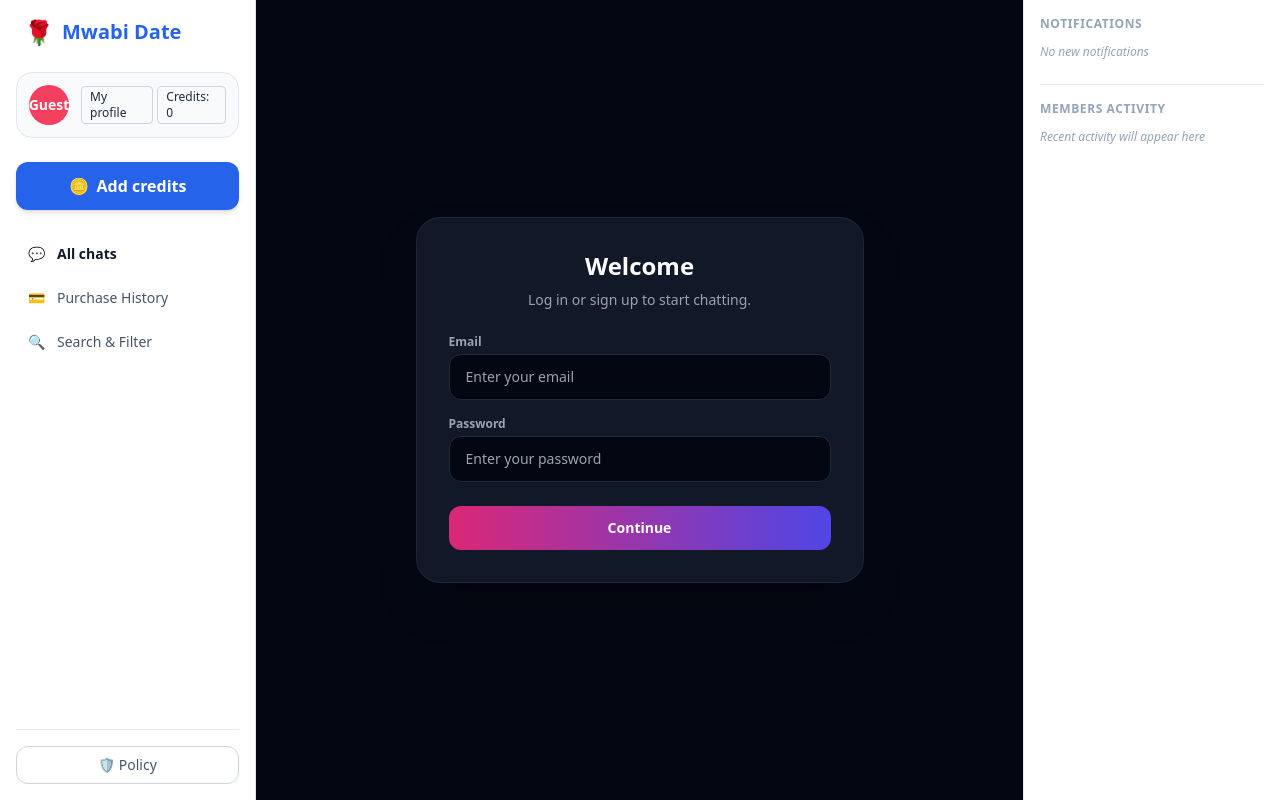
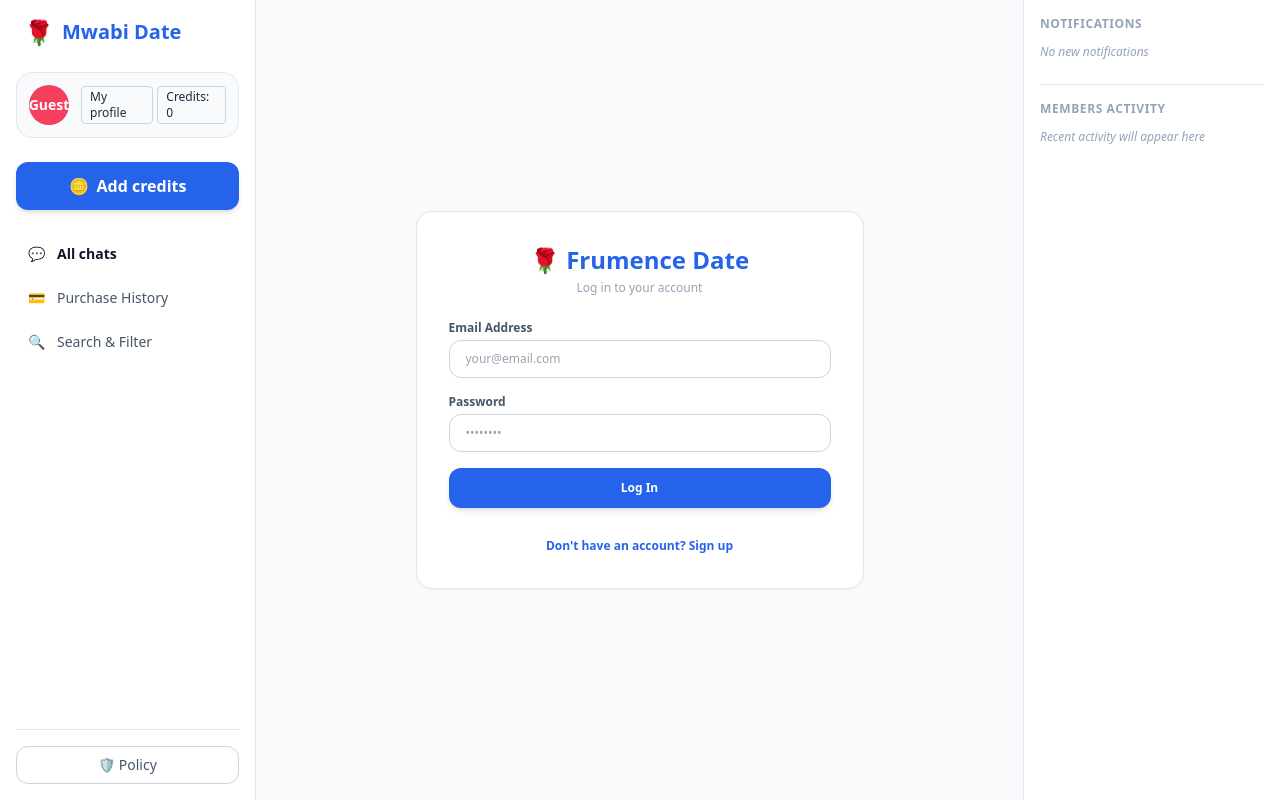
Before and after one commit to Tumuna-max/sturdy-funicular, a Next.js app: page /login in a window 1280 px wide. Built offline with nearby package versions, Linux system fonts and the light colour scheme; no server answers.

Commit message:
Update page.js

```diff
--- a/app/login/page.js
+++ b/app/login/page.js
@@ -12,71 +12,81 @@ const supabase = createClient(
 export default function LoginPage() {
   const [email, setEmail] = useState('');
   const [password, setPassword] = useState('');
-  const [loading, setLoading] = useState(false);
+  const [isSignUp, setIsSignUp] = useState(false);
   const router = useRouter();
 
   const handleAuth = async (e) => {
     e.preventDefault();
-    setLoading(true);
-
-    // Try signing in first
-    const { error: signInError } = await supabase.auth.signInWithPassword({ email, password });
-
-    if (signInError) {
-      // If sign in fails, try signing up automatically
-      const { error: signUpError } = await supabase.auth.signUp({ email, password });
-      if (signUpError) {
-        alert(signUpError.message);
-      } else {
-        alert('Account created and logged in successfully!');
-        router.push('/');
+    if (isSignUp) {
+      const { error } = await supabase.auth.signUp({
+        email,
+        password,
+        options: { data: { credits: 20, operator_slots: 20 } }
+      });
+      if (error) alert(error.message);
+      else {
+        alert('Account created successfully! You can now log in.');
+        setIsSignUp(false);
       }
     } else {
-      alert('Logged in successfully!');
-      router.push('/');
+      const { error } = await supabase.auth.signInWithPassword({ email, password });
+      if (error) alert(error.message);
+      else {
+        router.push('/');
+        router.refresh();
+      }
     }
-    setLoading(false);
   };
 
   return (
-    <div className="min-h-screen bg-gray-950 text-white flex items-center justify-center p-6">
-      <div className="max-w-md w-full bg-gray-900 border border-gray-800 rounded-3xl p-8 shadow-2xl">
-        <h1 className="text-2xl font-bold mb-2 text-center">Welcome</h1>
-        <p className="text-gray-400 text-sm text-center mb-6">Log in or sign up to start chatting.</p>
+    <div className="min-h-screen bg-slate-50 flex items-center justify-center p-6">
+      <div className="bg-white p-8 rounded-2xl border border-slate-200 shadow-sm max-w-md w-full space-y-6">
+        <div className="text-center">
+          <h1 className="text-2xl font-black text-blue-600">🌹 Frumence Date</h1>
+          <p className="text-xs text-slate-400 mt-1">{isSignUp ? 'Create a new account' : 'Log in to your account'}</p>
+        </div>
 
-        <form onSubmit={handleAuth} className="flex flex-col gap-4">
+        <form onSubmit={handleAuth} className="space-y-4">
           <div>
-            <label className="block text-xs font-semibold text-gray-400 mb-1">Email</label>
+            <label className="text-xs font-bold text-slate-600 block mb-1">Email Address</label>
             <input
               type="email"
               value={email}
               onChange={(e) => setEmail(e.target.value)}
               required
-              className="w-full bg-gray-950 border border-gray-800 rounded-xl px-4 py-3 text-sm text-white focus:outline-none focus:border-pink-500"
-              placeholder="Enter your email"
+              className="w-full border border-slate-300 rounded-xl px-4 py-2.5 text-xs focus:outline-none focus:border-blue-500"
+              placeholder="your@email.com"
             />
           </div>
 
           <div>
-            <label className="block text-xs font-semibold text-gray-400 mb-1">Password</label>
+            <label className="text-xs font-bold text-slate-600 block mb-1">Password</label>
             <input
               type="password"
               value={password}
               onChange={(e) => setPassword(e.target.value)}
               required
-              className="w-full bg-gray-950 border border-gray-800 rounded-xl px-4 py-3 text-sm text-white focus:outline-none focus:border-pink-500"
-              placeholder="Enter your password"
+              className="w-full border border-slate-300 rounded-xl px-4 py-2.5 text-xs focus:outline-none focus:border-blue-500"
+              placeholder="••••••••"
             />
           </div>
 
           <button
             type="submit"
-            disabled={loading}
-            className="w-full mt-2 py-3 bg-gradient-to-r from-pink-600 to-indigo-600 hover:opacity-90 font-semibold text-sm rounded-xl transition disabled:opacity-50"
+            className="w-full bg-blue-600 hover:bg-blue-700 text-white font-bold py-3 rounded-xl text-xs transition shadow-md"
           >
-            {loading ? 'Processing...' : 'Continue'}
+            {isSignUp ? 'Sign Up' : 'Log In'}
           </button>
         </form>
+
+        <div className="text-center">
+          <button
+            onClick={() => setIsSignUp(!isSignUp)}
+            className="text-xs text-blue-600 font-semibold hover:underline"
+          >
+            {isSignUp ? 'Already have an account? Log in' : "Don't have an account? Sign up"}
+          </button>
+        </div>
       </div>
     </div>
   );
```
